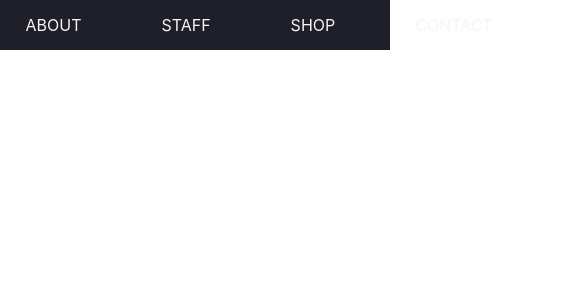
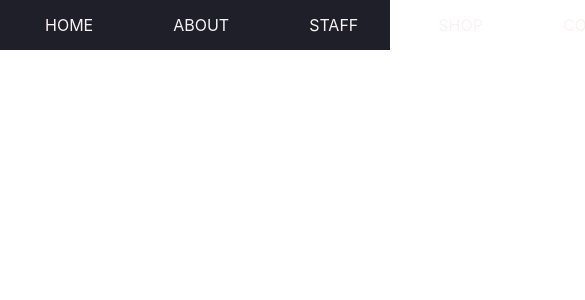
Before and after one commit to LanaKulakova/final-project-v1, a React (Create React App) app: page / in a window 390 px wide. Shown: the top 300 px of the page, 585 px wide, since content can reach past the window. Built offline with nearby package versions, Linux system fonts and the light colour scheme.

Commit message:
seventeen commit

```diff
--- a/src/About.js
+++ b/src/About.js
@@ -59,9 +59,13 @@ const showTextClick = (item) => {
 </div>
 
 <div className="founder">
+
+<div className="photoFounder">
+    <img src={founder} alt="founder" width="350px"/>
+</div>
+
 <div className="parAbout">
-    <p>
-    Match Point Tennis Academy was set up in 2018 to provide tennis education for
+    <p>Match Point Tennis Academy was set up in 2018 to provide tennis education for
     a wide variety of ages and ability. Our programme is designed to provide an
     opportunity for players to develop their technical     and tactical ability,
     whilst improving their fitness and health. </p>
@@ -74,9 +78,6 @@ const showTextClick = (item) => {
     repetition and practice.
     </p>
     <p> <b>Anna Smith, Founder</b></p>
-</div>
-<div>
-    <img src={founder} alt="founder" width="350px"/>
 </div>
 </div>
 
--- a/src/App.css
+++ b/src/App.css
@@ -267,11 +267,12 @@ button {
 
 @media all and (max-width: 500px) {
   nav {
-    padding: none;
+    display: flex;
+    justify-content: left;
   }
 
   .cover {
-    width: 200px;
+    width: 50px;
   }
 
   .founder {
--- a/src/Home.js
+++ b/src/Home.js
@@ -38,7 +38,7 @@ const handlePlay =() => {
 }
 
     return (
-    <div className="App">
+    <div>
 
 <hr></hr>
 <div className="bounceBall">
```
